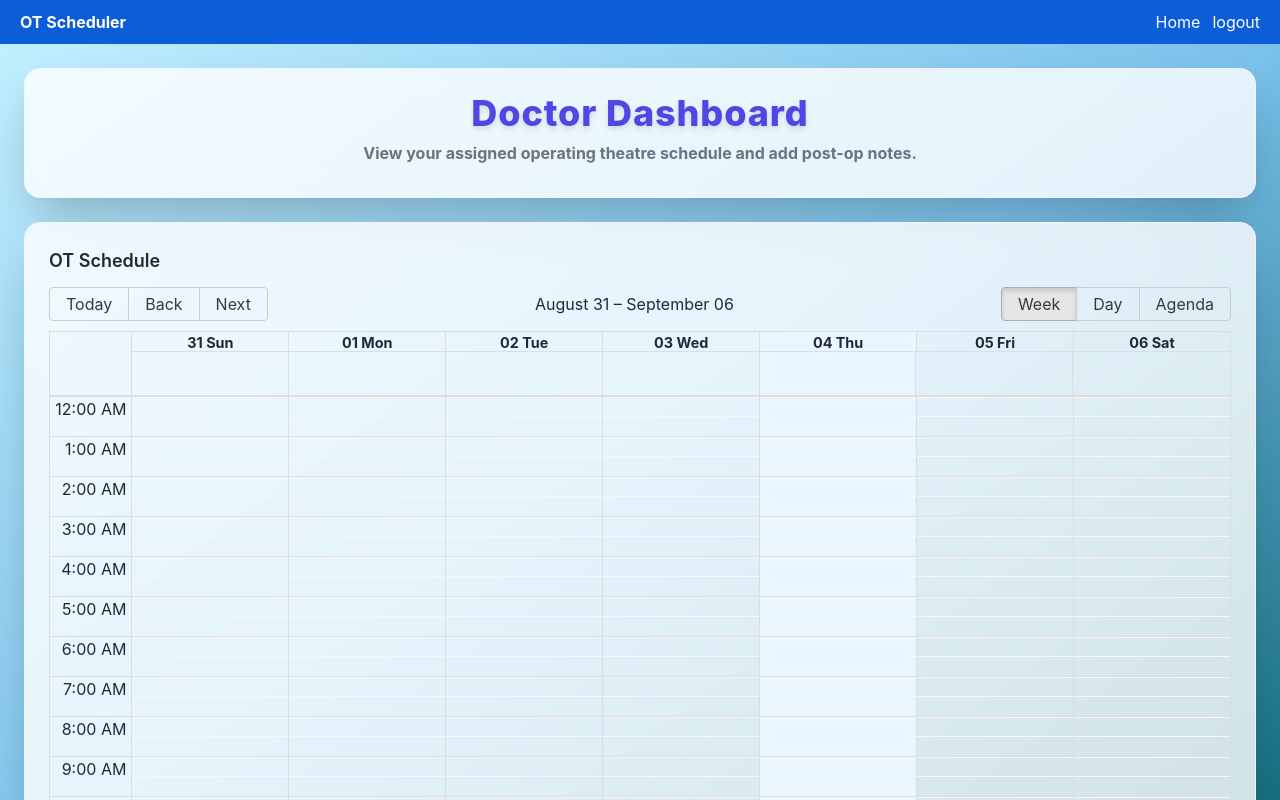
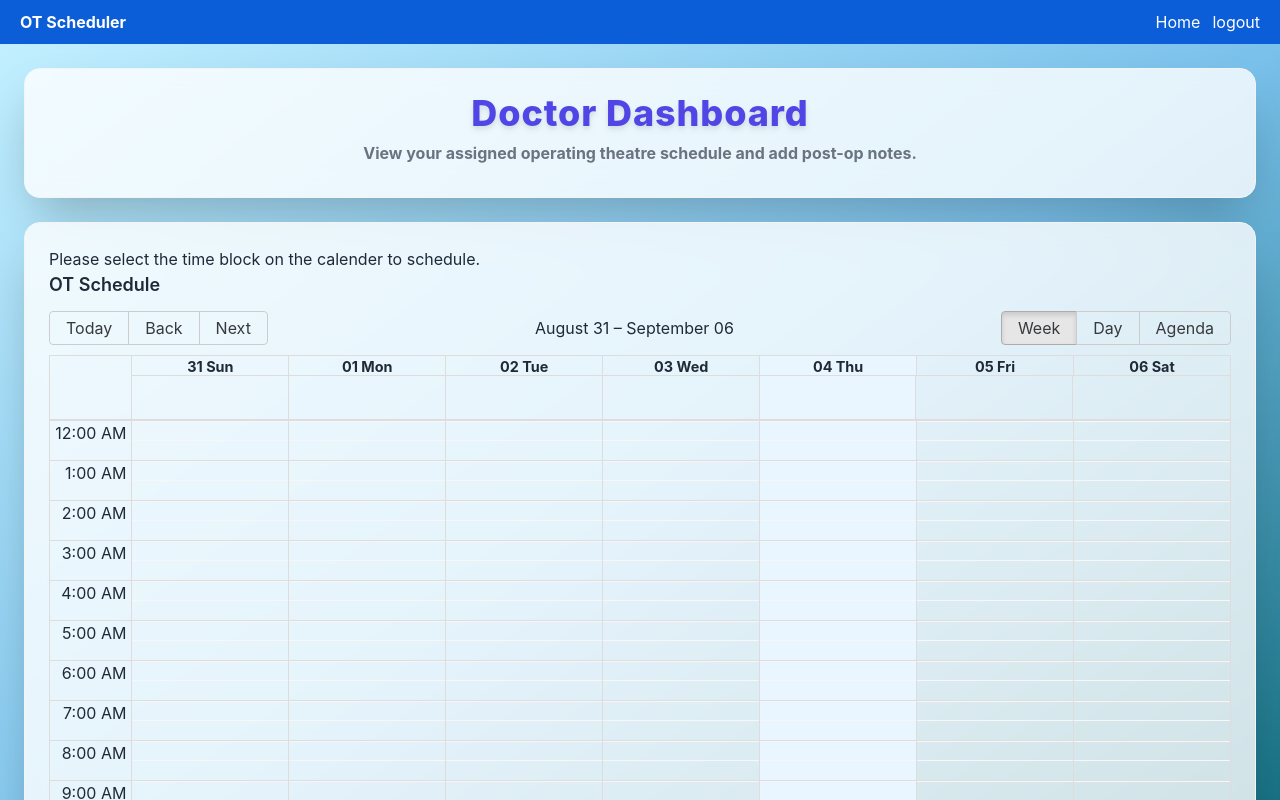
Before and after one commit to Aditi0128/operation-sch, a React (Create React App) app: page /doctor in a window 1280 px wide. Shown: the top 800 px of the page. Built offline with nearby package versions, Linux system fonts and the light colour scheme; no server answers; the database is empty; sample sign-in values are in the browser's storage.

Commit message:
Update Doctor.jsx for description

```diff
--- a/src/pages/Doctor.jsx
+++ b/src/pages/Doctor.jsx
@@ -20,6 +20,7 @@ export default function Doctor() {
 
         {/* Scheduler Card */}
         <div className="bg-white/80 mb-6 backdrop-blur-md rounded-2xl shadow-2xl p-6 border border-gray-100">
+          <h3> Please select the time block on the calender to schedule.</h3>
           <OTScheduler role="doctor" />
         </div>
       </div>
```
